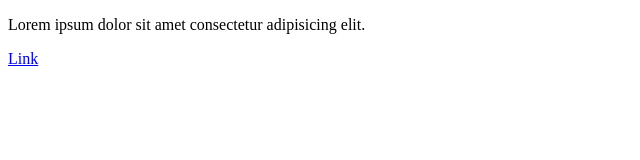
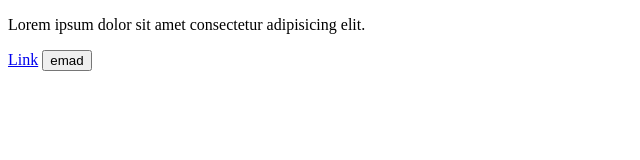
Before and after one commit to motameni76/hello-world, a plain HTML site: page index.html in a window 1280 px wide. Shown: the whole page, without its empty margins (0-640 px from the left). Drawn offline with Linux system fonts and the light colour scheme.

Commit message:
third commit

```diff
--- a/index.html
+++ b/index.html
@@ -9,5 +9,6 @@
 <body>
     <p>Lorem ipsum dolor sit amet consectetur adipisicing elit.</p>
     <a href="#">Link</a>
+    <button>emad</button>
 </body>
 </html>
```
